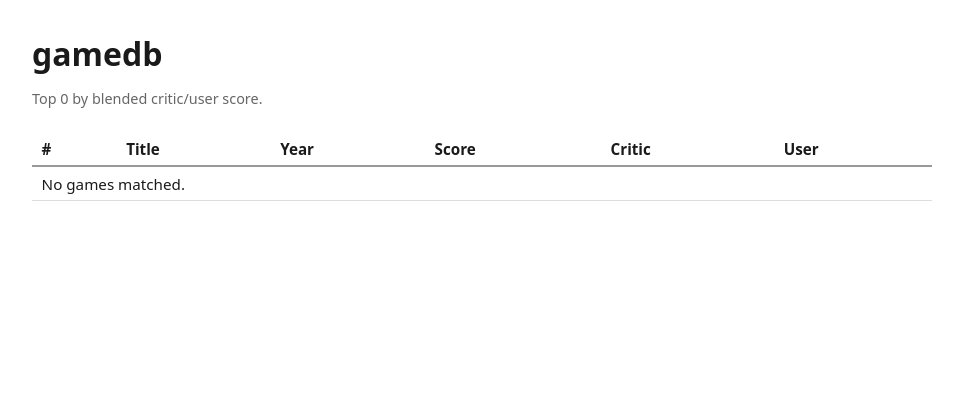
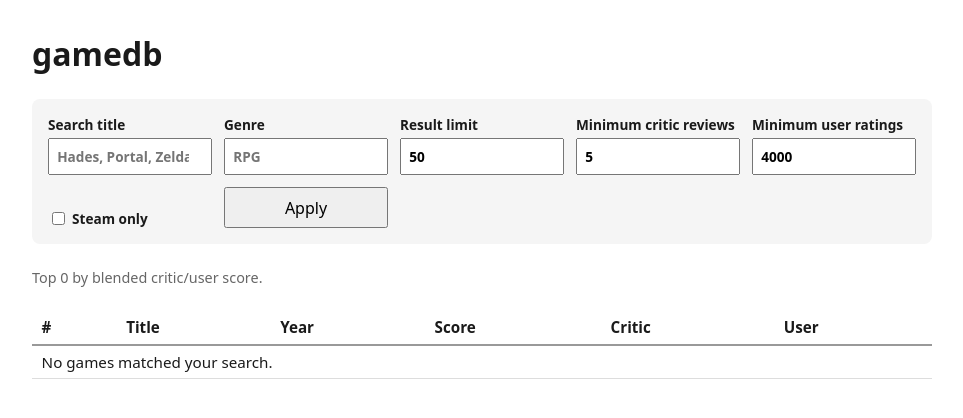
Before and after one commit to rayar93/game-score-aggregator-cloud-run, a Flask app: page / in a window 1280 px wide. Shown: the top 418 px of the page, without its empty margins (158-1121 px from the left). Run offline with Flask 3, Linux system fonts and the light colour scheme; data that the repository does not hold is empty; some libraries are stand-ins or nearby versions.

Commit message:
Add search + made it sexy

```diff
--- a/web/app.py
+++ b/web/app.py
@@ -13,6 +13,7 @@ PORT env var, which the __main__ block below respects.
 """
 import os
 import sys
+
 from pathlib import Path
 
 from flask import Flask, render_template, request, g
@@ -77,20 +78,48 @@ def index():
     genre = request.args.get("genre") or None
     steam_only = request.args.get("steam") in ("1", "true", "yes")
 
-    rows = db.ranked_games(conn, limit=limit, steam_only=steam_only,
-                           min_critic_count=min_critics, min_user_count=min_users)
+    search_query = (request.args.get("q")or "").strip()
 
-    # genre filtering isn't a ranked_games arg (it excludes, not includes), so if a
-    # genre was asked for, keep only rows carrying it. Small N (<=200), so per-row
-    # genre lookup is fine here; a SQL-side include filter is a Sprint 2 db.py add.
+    if search_query:
+        rows = db.search_games(
+            conn,
+            title_query = search_query,
+            limit=limit,
+        )
+        search_mode = True
+    else:
+        rows = db.ranked_games(
+
+            conn,
+            limit=limit,
+            steam_only=steam_only,
+            min_critic_count= min_critics,
+            min_user_count= min_users,
+        )
+        search_mode = False
+
     if genre:
         wanted = genre.lower()
-        rows = [r for r in rows
-                if wanted in (name.lower() for name in db.genres_for(conn, r["game_id"]))]
+        rows = [
+            r for r in rows
+            if wanted in(
+                name.lower()
+                for name in db.genres_for(conn, r["game_id"])
+            )
+        ]
 
-    return render_template("index.html", games=rows, count=len(rows),
-                           limit=limit, genre=genre, steam_only=steam_only,
-                           min_critics=min_critics, min_users=min_users)
+    return render_template(
+        "index.html",
+        games=rows,
+        count=len(rows),
+        limit=limit,
+        genre=genre,
+        steam_only = steam_only,
+        min_critics=min_critics,
+        min_users=min_users,
+        search_query=search_query,
+        search_mode = search_mode
+    )
 
 
 @app.route("/health")
--- a/web/templates/index.html
+++ b/web/templates/index.html
@@ -13,10 +13,115 @@
     th { border-bottom: 2px solid #999; }
     td.num { text-align: right; font-variant-numeric: tabular-nums; }
     tr:hover { background: #f5f5f5; }
+
+    form{
+      display: grid;
+      grid-template-columns: repeat(auto-fit, minmax(150px, 1fr));
+      gap: 0.75rem;
+      margin: 1.5rem 0;
+      padding: 1rem;
+      background: #f5f5f5;
+      border-radius: 0.5rem;
+    }
+
+    label{
+      display: flex;
+      flex-direction: column;
+      gap: 0.25rem;
+      font-size: 0.85rem;
+      font-weight:600;
+
+
+    }
+
+    input, button{
+      font: inherit;
+      padding: 0.45rem;
+    }
+
+    .checkbox{
+      flex-direction: row;
+      align-items: center;
+      align-self: end;
+    }
+
+    button{
+      align-self:end;
+      cursor: pointer;
+    }
+
+
   </style>
 </head>
 <body>
   <h1>gamedb</h1>
+  <form method ="get" action="/">
+    <label>
+      Search title
+      <input
+      type ="search"
+      name ="q"
+      value ="{{search_query or ''}}"
+      placeholder = "Hades, Portal, Zelda...."
+      >
+    </label>
+
+    <label>
+       Genre
+       <input
+       type = "text"
+       name="genre"
+       value="{{genre or ''}}"
+       placeholder = "RPG"
+        >
+      </label>
+
+      <label>
+       Result limit
+        <input
+        type = "number"
+        name ="limit"
+        value="{{limit}}"
+        min="1"
+        max="200"
+        >
+      </label>
+
+      <label>
+        Minimum critic reviews
+        <input
+           type ="number"
+           name ="min_critics"
+           value ="{{min_critics}}"
+           min="0"
+        >
+      </label>
+
+      <label>
+        Minimum user ratings
+        <input
+        type="number"
+        name="min_users"
+        value="{{min_users}}"
+        min="0"
+        >
+      </label>
+
+      <label class = "checkbox">
+        <input
+        type="checkbox"
+        name="steam"
+        value="1"
+        {% if steam_only%}checked{% endif %}
+        >
+        Steam only
+      </label>
+
+      <button type="submit">Apply</button>
+    </form>
+
+
+
   <p class="meta">
     Top {{ count }} by blended critic/user score{% if genre %}, genre &ldquo;{{ genre }}&rdquo;{% endif %}{% if steam_only %}, Steam store pages only{% endif %}.
   </p>
@@ -27,23 +132,45 @@
         <th>#</th>
         <th>Title</th>
         <th class="num">Year</th>
-        <th class="num">Score</th>
-        <th class="num">Critic</th>
-        <th class="num">User</th>
+
+        {% if search_mode %}
+           <th class="num">IGDB</th>
+           <th class="num">Metacritic</th>
+           <th class="num">Steam User</th>
+        {% else %}
+
+           <th class="num">Score</th>
+           <th class="num">Critic</th>
+           <th class="num">User</th>
+        {% endif %}
       </tr>
     </thead>
     <tbody>
       {% for g in games %}
       <tr>
-        <td class="num">{{ loop.index }}</td>
-        <td>{{ g.canonical_title }}</td>
-        <td class="num">{{ g.release_year or "-" }}</td>
-        <td class="num">{{ "%.1f"|format(g.final_score) }}</td>
-        <td class="num">{{ "%.0f"|format(g.critic_score) }}</td>
-        <td class="num">{{ "%.0f"|format(g.user_score) }}</td>
+        <td class="num">{{loop.index}}</td>
+        <td>{{g.canonical_title}}</td>
+        <td class="num">{{ g.release_year or "-"}}</td>
+      {% if search_mode %}
+      <td class="num">
+        {{"%.0f"|format(g.igdb_critic) if g.igdb_critic is not none else "-"}}
+      </td>
+       <td class="num">
+        {{"%.0f"|format(g.metacritic) if g.metacritic is not none else "-"}}
+      </td>
+       <td class="num">
+        {{"%.0f"|format(g.steam_user) if g.steam_user is not none else "-"}}
+      </td>
+      {% else %}
+      <td class="num"> {{ "%.1f"|format(g.final_score)}}</td>
+      <td class="num"> {{ "%.1f"|format(g.critic_score)}}</td>
+      <td class="num"> {{ "%.1f"|format(g.user_score)}}</td>
+      {% endif %}
       </tr>
       {% else %}
-      <tr><td colspan="6">No games matched.</td></tr>
+      <tr>
+        <td colspan = "6"> No games matched your search. </td>
+      </tr>
       {% endfor %}
     </tbody>
   </table>
```
